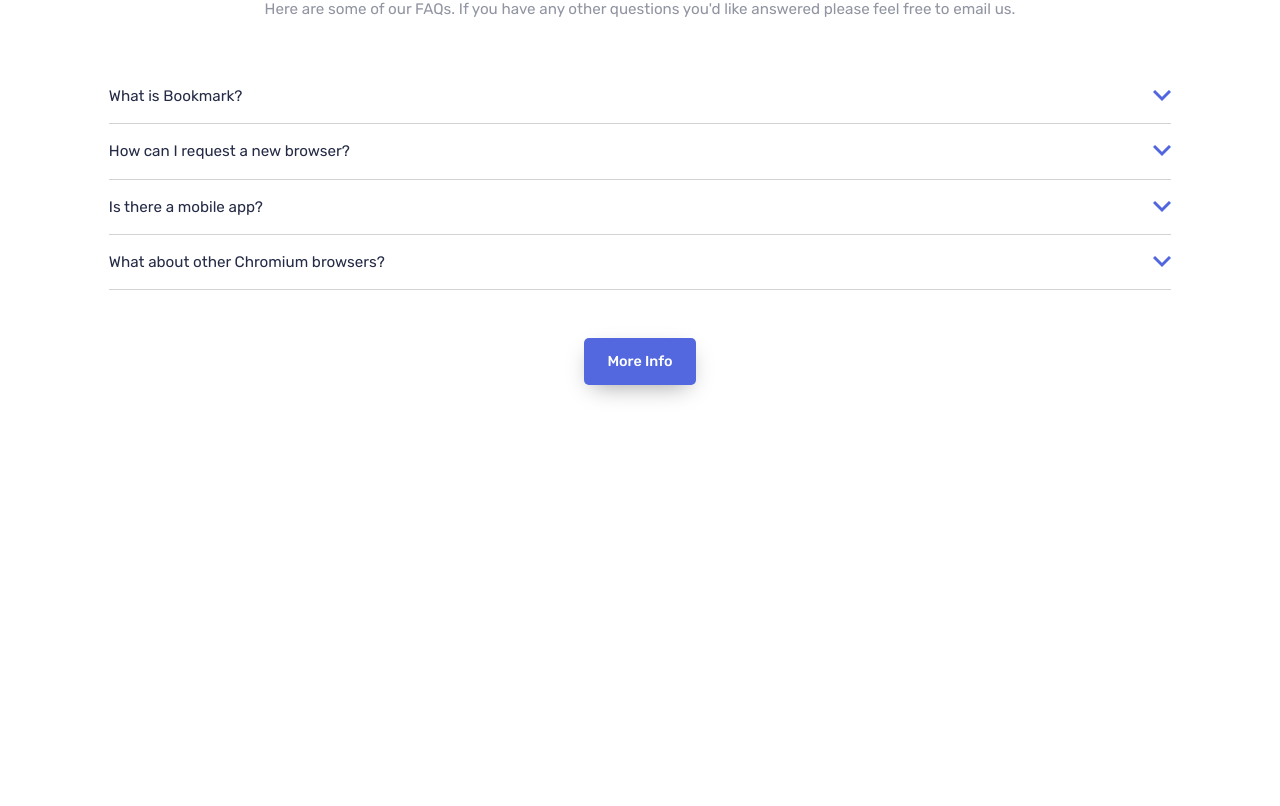
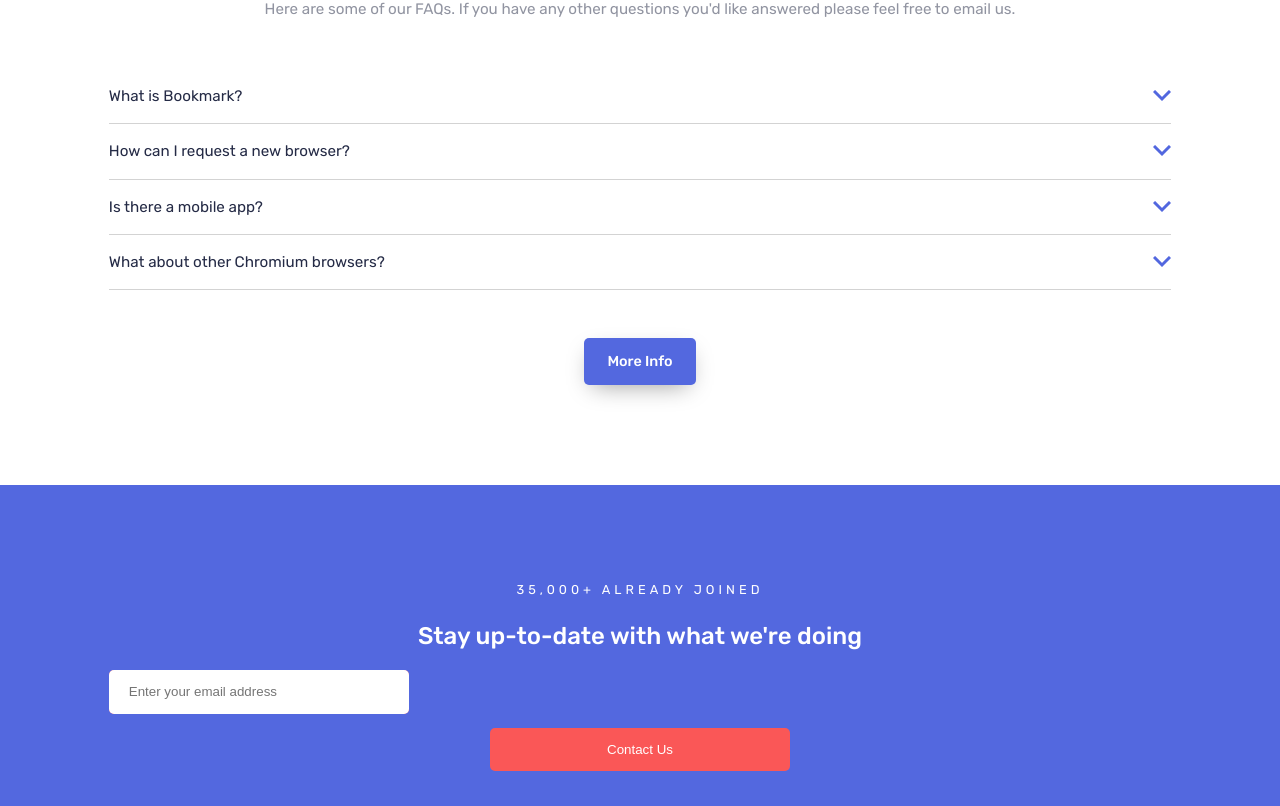
Before and after one commit to KacperBarszczewski/webdev, a React app: page / in a window 1280 px wide. Shown: the part 3512-4318 px from the top of the page. Before the commit the page ends 3997 px from the top, so only its background shows below. Built offline with nearby package versions, Linux system fonts and the light colour scheme.

Commit message:
feat: add Contact component and integrate into App, update styles and features index

```diff
--- a/src/App.jsx
+++ b/src/App.jsx
@@ -1,6 +1,6 @@
 import React from "react";
 import { Navbar } from "./components";
-import { Download, Features, Hero, Questions } from "./features";
+import { Download, Features, Hero, Questions, Contact } from "./features";
 
 const App = () => {
   return <>
@@ -9,6 +9,7 @@
     <Features />
     <Download />
     <Questions />
+    <Contact />
   </>;
 };
 
--- /dev/null
+++ b/src/features/Contact/Contact.jsx
@@ -0,0 +1,63 @@
+import React, { useState } from "react";
+import './Contact.scss';
+import ErrorIcon from "../../assets/images/icon-error.svg";
+
+const validateEmail = (email) =>
+    /^[^\s@]+@[^\s@]+\.[^\s@]+$/.test(email);
+
+const Contact = () => {
+    const [email, setEmail] = useState("");
+    const [error, setError] = useState(false);
+
+    const handleSubmit = (e) => {
+        e.preventDefault();
+        if (!validateEmail(email)) {
+            setError(true);
+        } else {
+            setError(false);
+            alert("sended")
+        }
+    };
+
+    return (
+        <div className='contact'>
+            <div className='contact__contener'>
+                <p>35,000+ ALREADY JOINED</p>
+                <h2>Stay up-to-date with what we're doing</h2>
+
+                <form className="newsletter" onSubmit={handleSubmit} noValidate>
+                    <div className={`newsletter__input-wrapper ${error ? "newsletter__input-wrapper--error" : ""}`}>
+                        <div className="newsletter__error-icon-wrapper">
+                            <input
+                                type="email"
+                                placeholder="Enter your email address"
+                                value={email}
+                                onChange={(e) => {
+                                    setEmail(e.target.value);
+                                    setError(false);
+                                }}
+                                className={`newsletter__input  ${error ? "newsletter__input--error" : ""}`}
+                                aria-invalid={error}
+                            />
+                            {error && (
+                                <img src={ErrorIcon} alt="!" className="newsletter__error-icon" />
+                            )}
+                        </div>
+
+                        {error && (
+                            <div className="newsletter__error-msg">
+                                Whoops, make sure it's an email
+                            </div>
+                        )}
+                    </div>
+                    <button type="submit" className="newsletter__button">
+                        Contact Us
+                    </button>
+                </form>
+
+            </div>
+        </div>
+    );
+};
+
+export default Contact;
--- /dev/null
+++ b/src/features/Contact/Contact.scss
@@ -0,0 +1,80 @@
+@use '../../styles/variables' as *;
+
+
+.contact {
+    display: flex;
+    flex-direction: column;
+    align-items: center;
+    background-color: $color-blue;
+    color: $color-white;
+    padding-top: 5rem;
+    padding-bottom: 2.2rem;
+
+    h2 {
+        color: $color-white;
+    }
+
+    &__contener {
+        text-align: center;
+        width: 83%;
+
+        p {
+            letter-spacing: 0.25rem;
+            font-size: 0.8rem;
+        }
+    }
+}
+
+.newsletter {
+
+    &__input-wrapper {
+        background-color: $color-red;
+        width: fit-content;
+        border-radius: 0.313rem;
+    }
+
+    &__error-icon-wrapper {
+        position: relative;
+        height: fit-content;
+        width: fit-content;
+    }
+
+    &__input {
+        width: 18.75rem;
+        height: 2.75rem;
+        padding-left: 1.25rem;
+        border: none;
+        outline: none;
+        border-radius: 0.313rem;
+
+        &--error {
+            z-index: 100;
+            border: 2px solid $color-red;
+        }
+    }
+
+    &__error-icon {
+        position: absolute;
+        top: 50%;
+        right: 1rem;
+        transform: translateY(-50%);
+        pointer-events: none;
+    }
+
+    &__error-msg {
+        text-align: left;
+        font-size: x-small;
+        padding: 0.4rem;
+    }
+
+    &__button {
+        margin-top: 0.875rem;
+        outline: none;
+        border: none;
+        color: $color-white;
+        background-color: $color-red;
+        width: 18.75rem;
+        height: 2.7rem;
+        border-radius: 0.313rem;
+    }
+}
--- a/src/features/index.js
+++ b/src/features/index.js
@@ -2,3 +2,4 @@
 export { default as Features } from './Features/Features';
 export { default as Download } from './Download/Download';
 export { default as Questions } from './Questions/Questions';
+export { default as Contact } from './Contact/Contact';
--- a/src/styles/main.scss
+++ b/src/styles/main.scss
@@ -1,4 +1,8 @@
 @import 'variables.scss';
+
+*{
+    box-sizing: border-box;
+}
 
 html {
     font-size: 100%;
```
